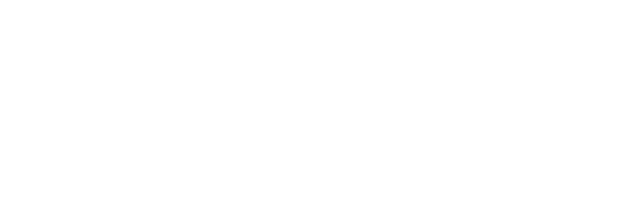
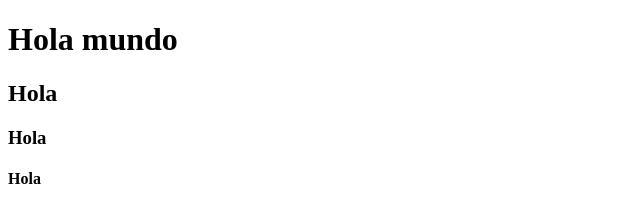
Before and after one commit to AutumnZbx/Wubf, a plain HTML site: page 03/index.html in a window 1280 px wide. Shown: the whole page, without its empty margins (0-640 px from the left). Drawn offline with Linux system fonts and the light colour scheme.

Commit message:
modificacion-html

```diff
--- a/03/index.html
+++ b/03/index.html
@@ -6,6 +6,9 @@
     <title>Document</title>
 </head>
 <body>
-
+    <h1>Hola mundo</h1>
+    <h2>Hola</h2>
+    <h3>Hola</h3>
+    <h4>Hola</h4>
 </body>
 </html>
```
